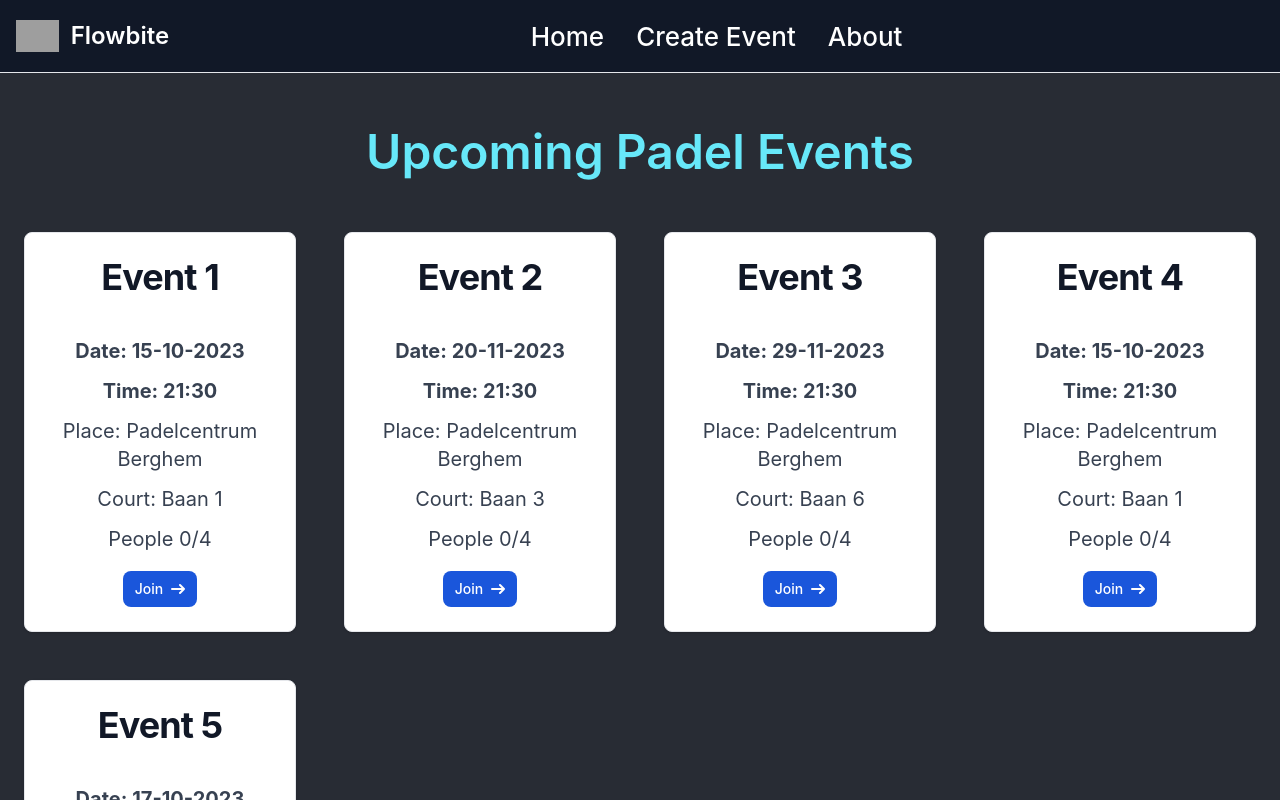
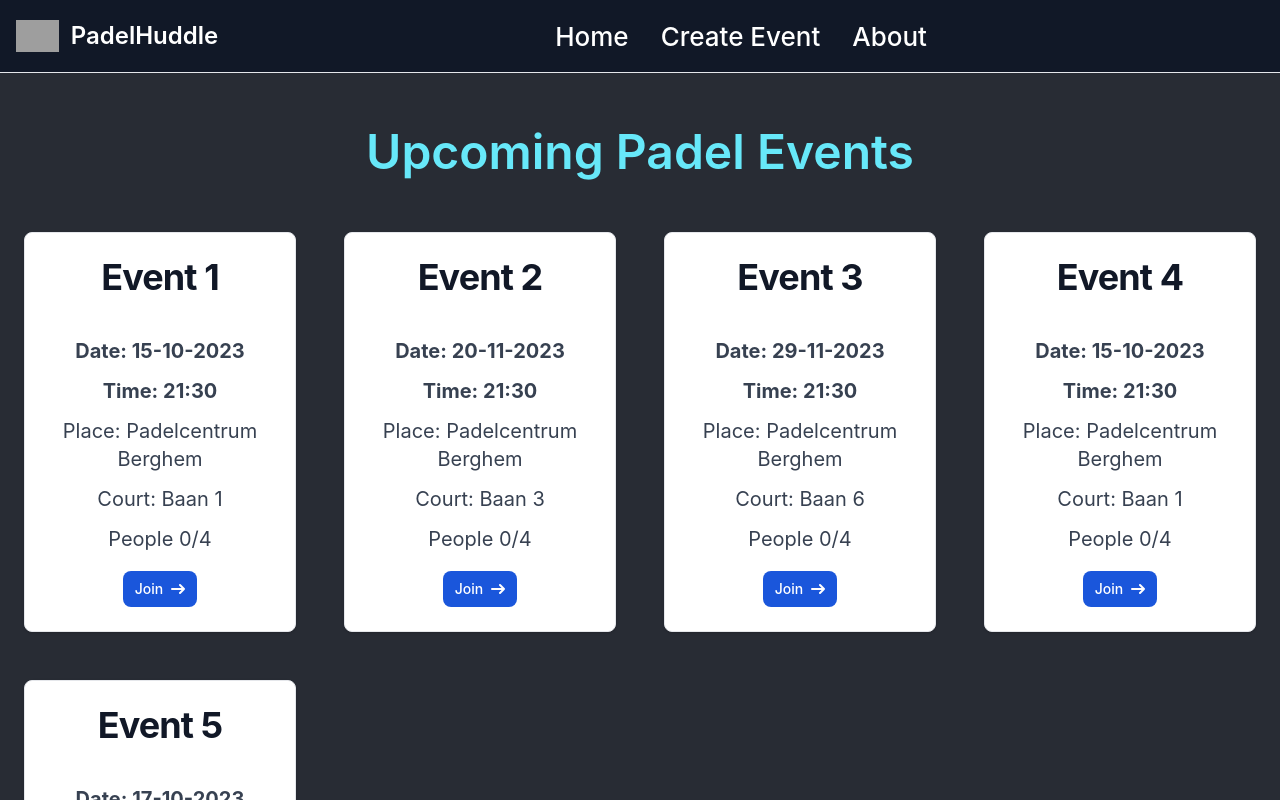
Before and after one commit to PadelApplication/PadelFrontend, a React (Create React App) app: page /events in a window 1280 px wide. Shown: the top 800 px of the page. Built offline with nearby package versions, Linux system fonts and the light colour scheme; grey boxes are pictures that could not be loaded.

Commit message:
some small style changes

```diff
--- a/public/index.html
+++ b/public/index.html
@@ -24,7 +24,7 @@
       work correctly both with client-side routing and a non-root public URL.
       Learn how to configure a non-root public URL by running `npm run build`.
     -->
-    <title>React App</title>
+    <title>PadelHuddle</title>
   </head>
   <body>
     <noscript>You need to enable JavaScript to run this app.</noscript>
--- a/src/Components/Navigation/Navbar.js
+++ b/src/Components/Navigation/Navbar.js
@@ -6,9 +6,9 @@
         <div>
             <nav className="items-center bg-gray-900 fixed w-full z-20 top-0 left-0 border-b border-gray-200 dark:border-gray-600">
                 <div className="max-w-screen-xl flex flex-wrap items-center justify-between mx-auto p-4">
-                    <a href="https://flowbite.com/" className="flex items-center">
+                    <a href="/events" className="flex items-center">
                         <img src="https://flowbite.com/docs/images/logo.svg" className="h-8 mr-3" alt="Flowbite Logo"/>
-                            <span className="self-center text-2xl font-semibold whitespace-nowrap dark:text-white">Flowbite</span>
+                        <span className="self-center text-2xl font-semibold whitespace-nowrap dark:text-white">PadelHuddle</span>
                     </a>
                     <div className="flex md:order-2">
                         <GoogleLoginButton className="text-white bg-blue-700 hover:bg-blue-800 focus:ring-4 focus:outline-none focus:ring-blue-300 font-medium rounded-lg text-sm px-4 py-2 text-center mr-3 md:mr-0 dark:bg-blue-600 dark:hover:bg-blue-700 dark:focus:ring-blue-800">Login</GoogleLoginButton>
```
